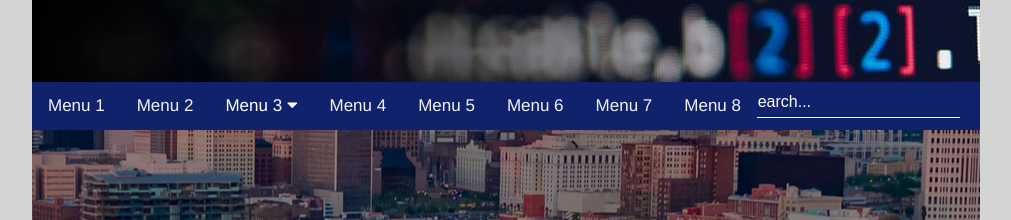
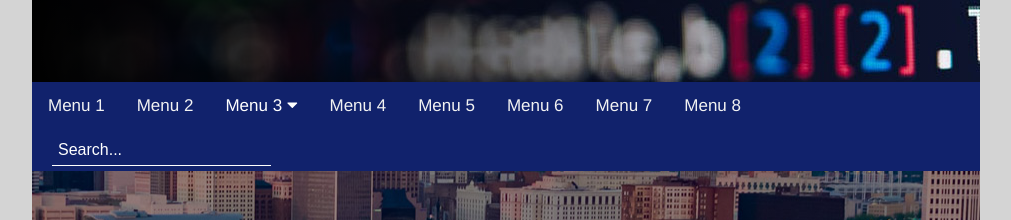
Before and after one commit to kellivalverde/Frontend_Assessment, a plain HTML site: page files/index.html in a window 1280 px wide. Shown: the part 168-388 px from the top of the page, without its empty margins (134-1145 px from the left). Drawn offline with Linux system fonts and the light colour scheme.

Commit message:
round 2 - fix6 nav

```diff
--- a/files/css/nav.css
+++ b/files/css/nav.css
@@ -113,7 +113,24 @@
 }
 
 
-  /* When the screen is less than 600 pixels wide, hide all links, except for the first one ("Home"). Show the link that contains should open and close the topnav (.icon) */
+/*  MEDIA RULES */
+
+/* When the width is between 600px and 900px OR above 1100px */
+@media screen and (max-width: 900px) and (min-width: 600px), (min-width: 1100px) {
+    .topnav {
+        display: flex;
+        flex-wrap: wrap;
+    }
+
+
+    .search {
+        float: left;
+    }
+
+}
+
+
+  /* When the screen is less than 600 pixels wide, hide all links. Show the link that contains should open and close the topnav (.icon) */
   @media only screen and (max-width: 600px) {
     .topnav a, .dropdown .dropbtn {
       display: none;
@@ -149,8 +166,3 @@
     }
 
   }
-
-  /* The "responsive" class is added to the topnav with JavaScript when the user clicks on the icon. This class makes the topnav look good on small screens (display the links vertically instead of horizontally) */
-  @media only screen and (max-width: 600px) {
-
-  }
```
